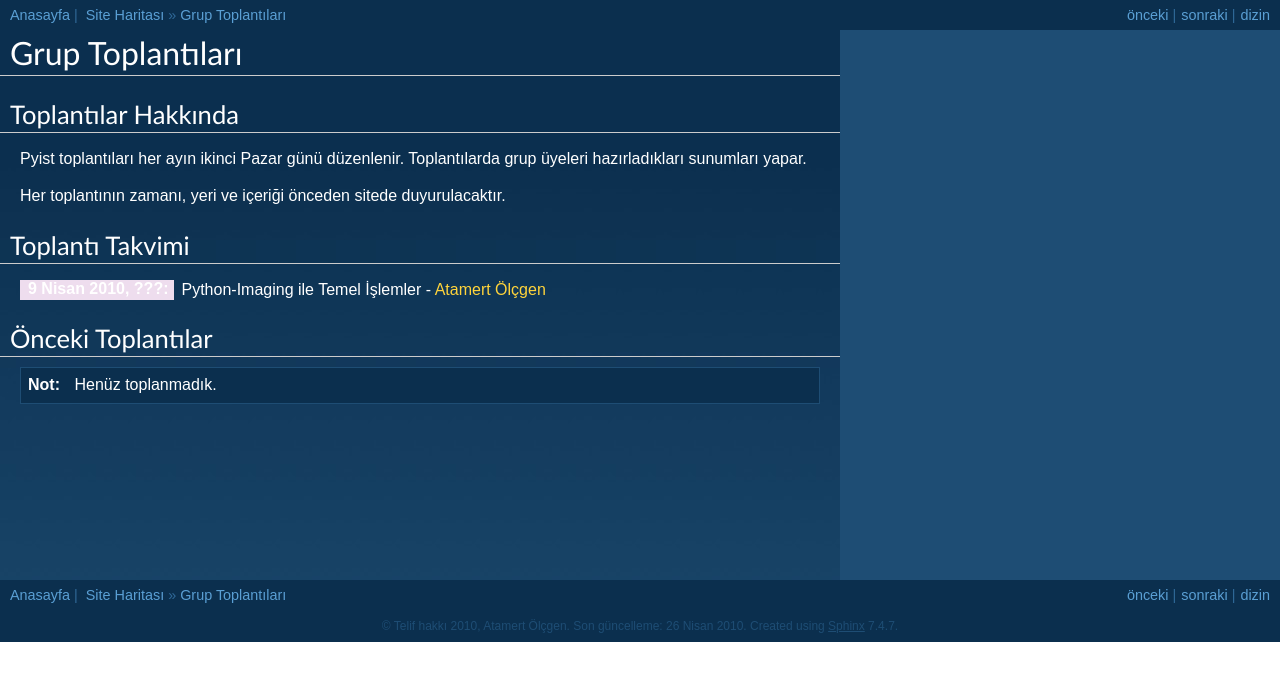
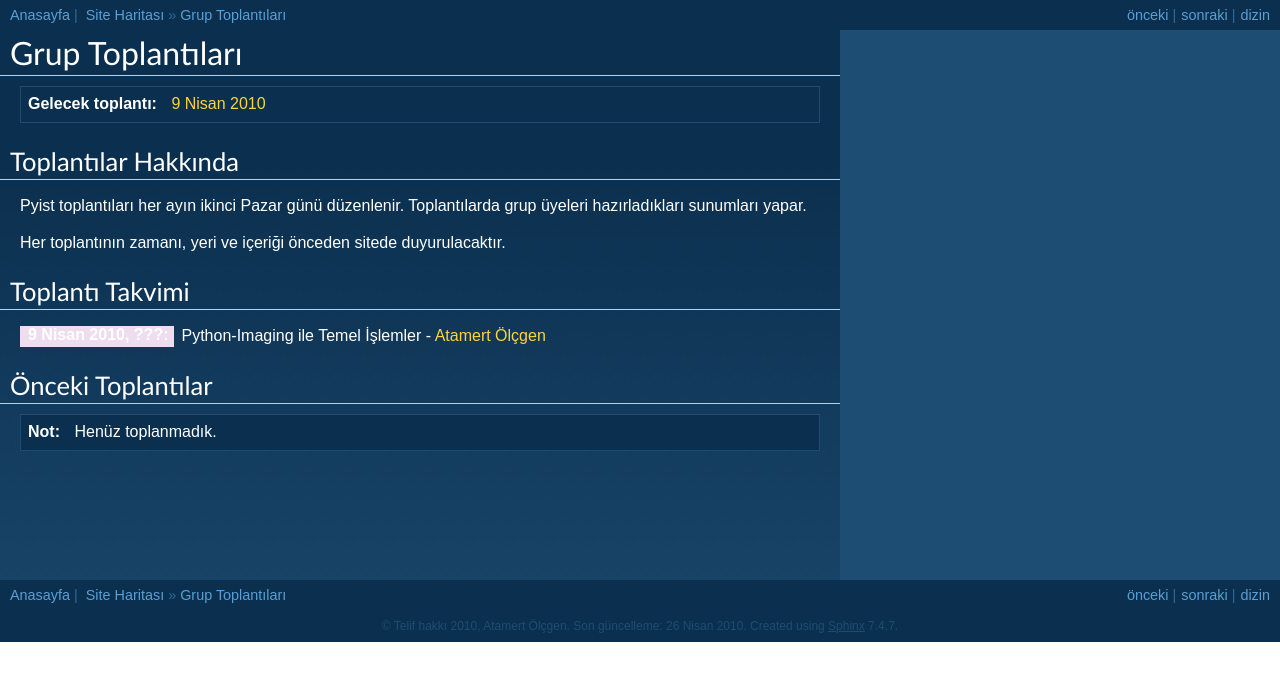
Before and after one commit to mengu/pyist.net, a Sphinx documentation site: the page built from source/meetings.rst, in a window 1280 px wide. Shown: the top 681 px of the page. Built offline with Sphinx 7.4.7, drawn with Linux system fonts in a browser that asks for light colours; formulas are drawn with MathJax 3.

Commit message:
Added link to next meeting on top of meetings page

```diff
--- a/source/meetings.rst
+++ b/source/meetings.rst
@@ -1,5 +1,12 @@
 Grup Toplantıları
 =================
+
+.. admonition:: Gelecek toplantı
+   :class: note next-meeting
+
+   :ref:`9 Nisan 2010 <next-meeting>`
+
+
 
 Toplantılar Hakkında
 --------------------
```
Also changed, not shown: other parts of source/meetings.rst (+2 -0 lines).
